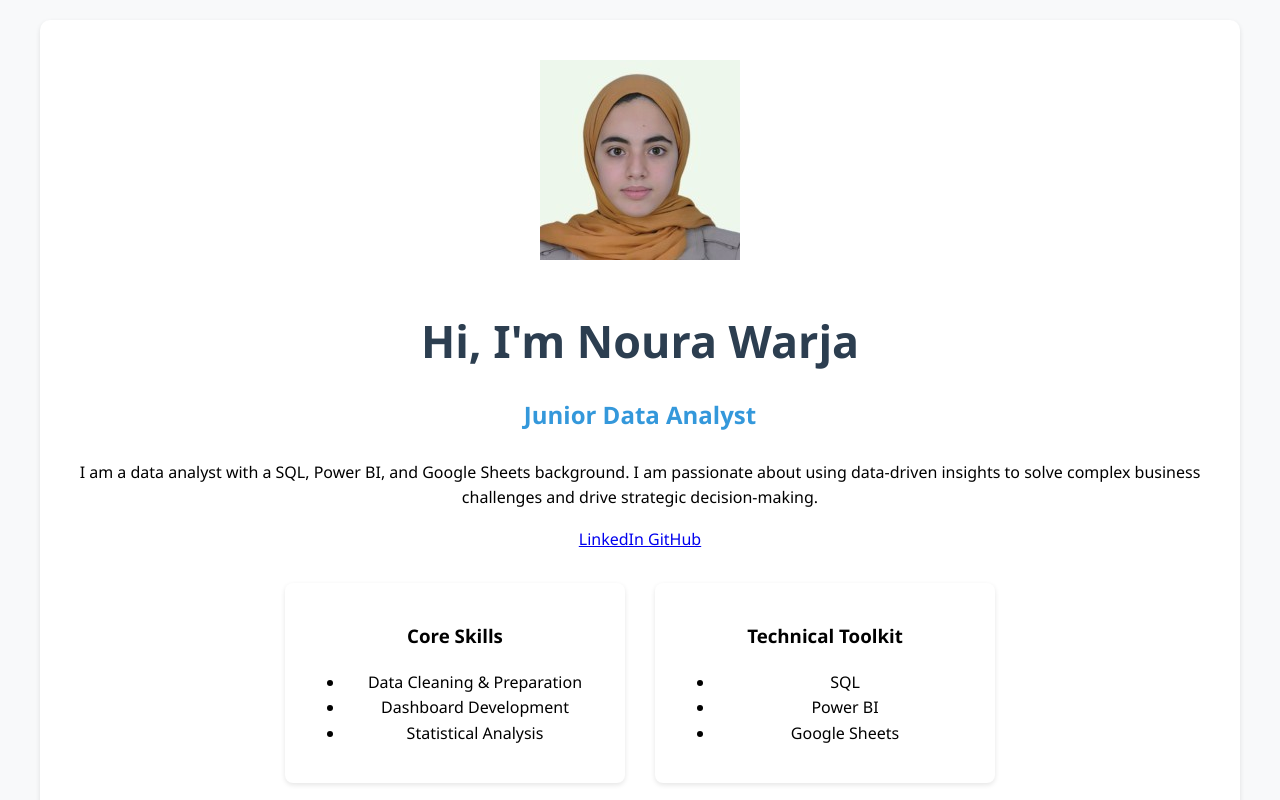
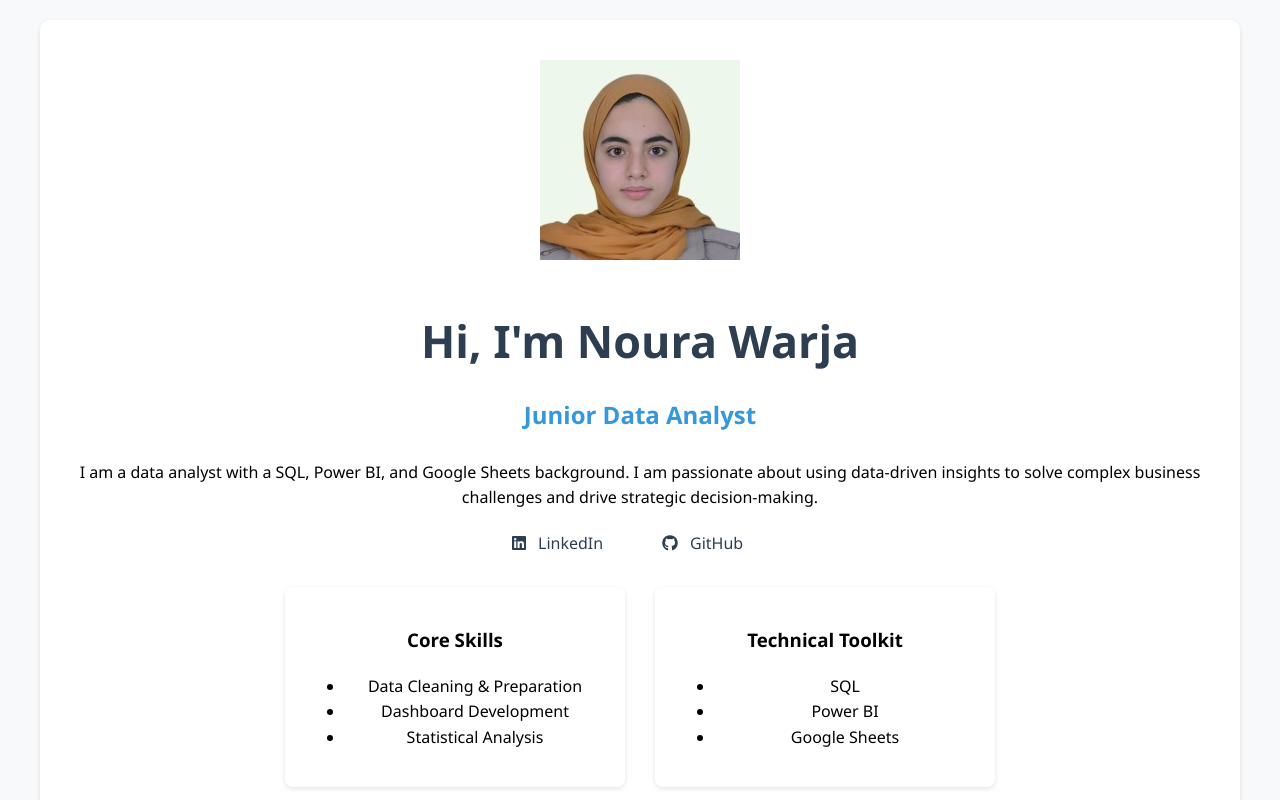
Before and after one commit to noura2004warja/noura2004warja.github.io, a plain HTML site: page index.html in a window 1280 px wide. Shown: the top 800 px of the page. Drawn offline with Linux system fonts and the light colour scheme.

Commit message:
Update index.html

```diff
--- a/index.html
+++ b/index.html
@@ -86,6 +86,26 @@
             font-weight: 600;
             margin: 25px 0;
         }
+        .social-links {
+    margin: 20px 0;
+  }
+
+  .social-links a {
+    text-decoration: none;
+    color: #2c3e50;
+    margin-right: 25px;
+    padding: 8px 15px;
+    border-radius: 5px;
+    transition: 0.3s;
+  }
+
+  .social-links a: hover {
+    background: #f8f9fa;
+  }
+
+  .fab {
+    margin-right: 8px;
+  }
     </style>
 </head>
 <body>
@@ -109,7 +129,7 @@
     <i class="fab fa-github"></i> GitHub
   </a>
 </div>
-
+<link rel="stylesheet" href="https://cdnjs.cloudflare.com/ajax/libs/font-awesome/6.0.0/css/all.min.css">
         <div class="skills-tools">
             <div class="skills">
                 <h3>Core Skills</h3>
```
